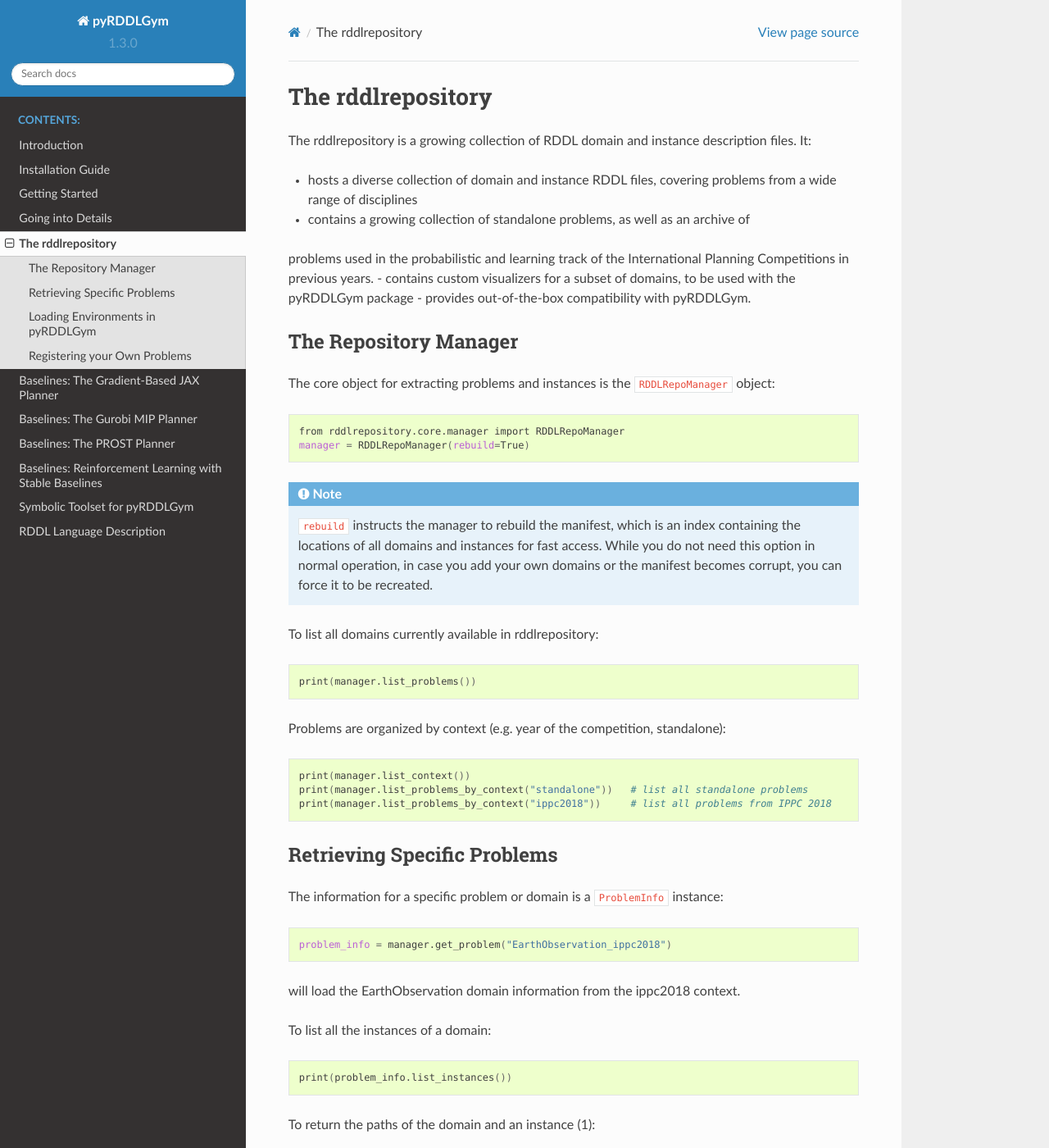
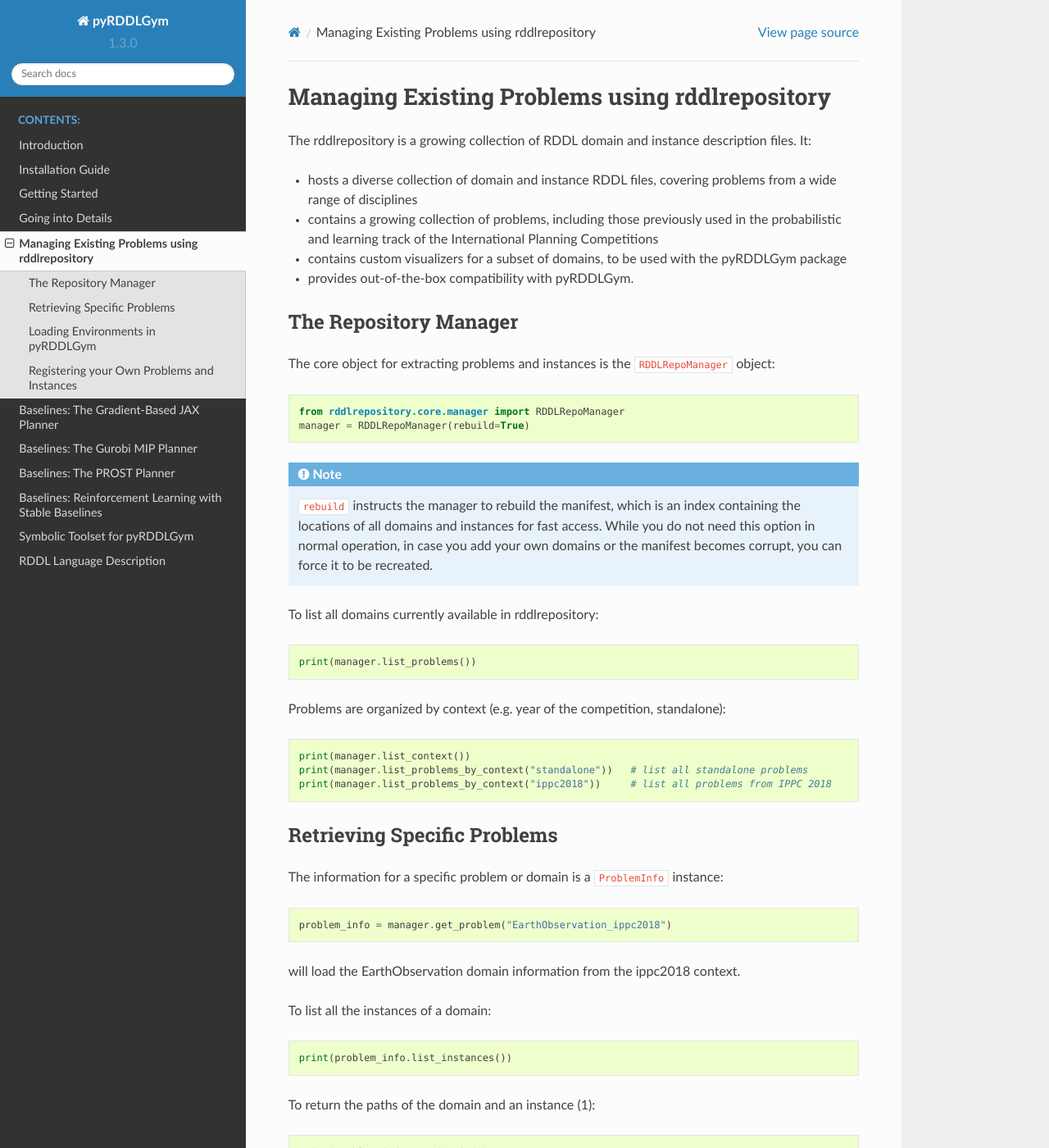
Before and after one commit to pyrddlgym-project/pyRDDLGym, a Sphinx documentation site: the page built from docs/rddlrepo.rst, in a window 1280 px wide and 1400 px high. Shown: the whole window at 82% size. Built offline with Sphinx 7.4.7 and the Read the Docs theme 2.0.0, drawn with Linux system fonts in a browser that asks for light colours; some of the changed text lies outside the part shown.

Commit message:
Update rddlrepo.rst

```diff
--- a/docs/rddlrepo.rst
+++ b/docs/rddlrepo.rst
@@ -1,11 +1,11 @@
-The rddlrepository
+Managing Existing Problems using rddlrepository
 ===============
 
-The rddlrepository is a growing collection of RDDL domain and instance description files. It:
+The rddlrepository is a growing collection of RDDL domain and instance description files.
+It:
 
 - hosts a diverse collection of domain and instance RDDL files, covering problems from a wide range of disciplines
-- contains a growing collection of standalone problems, as well as an archive of
-problems used in the probabilistic and learning track of the International Planning Competitions in previous years.
+- contains a growing collection of problems, including those previously used in the probabilistic and learning track of the International Planning Competitions
 - contains custom visualizers for a subset of domains, to be used with the pyRDDLGym package
 - provides out-of-the-box compatibility with pyRDDLGym.
 
@@ -14,7 +14,7 @@ The Repository Manager
 
 The core object for extracting problems and instances is the ``RDDLRepoManager`` object:
 
-.. code-block:: shell
+.. code-block:: python
 
     from rddlrepository.core.manager import RDDLRepoManager
     manager = RDDLRepoManager(rebuild=True)
@@ -27,13 +27,13 @@ The core object for extracting problems and instances is the ``RDDLRepoManager``
 
 To list all domains currently available in rddlrepository:
 
-.. code-block:: shell
+.. code-block:: python
 
     print(manager.list_problems())
 
 Problems are organized by context (e.g. year of the competition, standalone):
 
-.. code-block:: shell
+.. code-block:: python
 
     print(manager.list_context())
     print(manager.list_problems_by_context("standalone"))   # list all standalone problems
@@ -45,7 +45,7 @@ Retrieving Specific Problems
 
 The information for a specific problem or domain is a ``ProblemInfo`` instance:
 
-.. code-block:: shell
+.. code-block:: python
 
     problem_info = manager.get_problem("EarthObservation_ippc2018")
 
@@ -53,20 +53,20 @@ will load the EarthObservation domain information from the ippc2018 context.
 
 To list all the instances of a domain:
 
-.. code-block:: shell
+.. code-block:: python
 
     print(problem_info.list_instances())
 
 To return the paths of the domain and an instance (1):
 
-.. code-block:: shell
+.. code-block:: python
 
     print(problem_info.get_domain())
     print(problem_info.get_instance("1"))
 
 To return the pyRDDLGym visualizer class:
 
-.. code-block:: shell
+.. code-block:: python
 
     viz_class = problem_info.get_visualizer()
 
@@ -76,32 +76,32 @@ Loading Environments in pyRDDLGym
 
 In the introduction to pyRDDLGym, we already presented the standard way to load an environment:
 
-.. code-block:: shell
+.. code-block:: python
 
     import pyRDDLGym
     env = pyRDDLGym.make("EarthObservation_ippc2018", "1")
 
 This can also be done directly using rddlrepository:
 
-.. code-block:: shell
+.. code-block:: python
 
     problem_info = manager.get_problem("EarthObservation_ippc2018")
     env = pyRDDLGym.make(domain=problem_info.get_domain(), instance=problem_info.get_instance("1"))
     env.set_visualizer(problem_info.get_visualizer())
 
 
-Registering your Own Problems
+Registering your Own Problems and Instances
 ---------
 
 To register a new context in rddlrepository for later access:
 
-.. code-block:: shell
+.. code-block:: python
 
     manager.register_context("MyContext")
 
 To register a new problem in a given context for later access:
 
-.. code-block:: shell
+.. code-block:: python
 
     domain_content = """
         domain ... {
@@ -115,7 +115,7 @@ Here, ``"ModuleName.ClassName"`` refers to the Module name and the Class name of
 
 To register an instance for an existing domain for later access:
 
-.. code-block:: shell
+.. code-block:: python
 
     instance_content = """
         instance ... {
```
